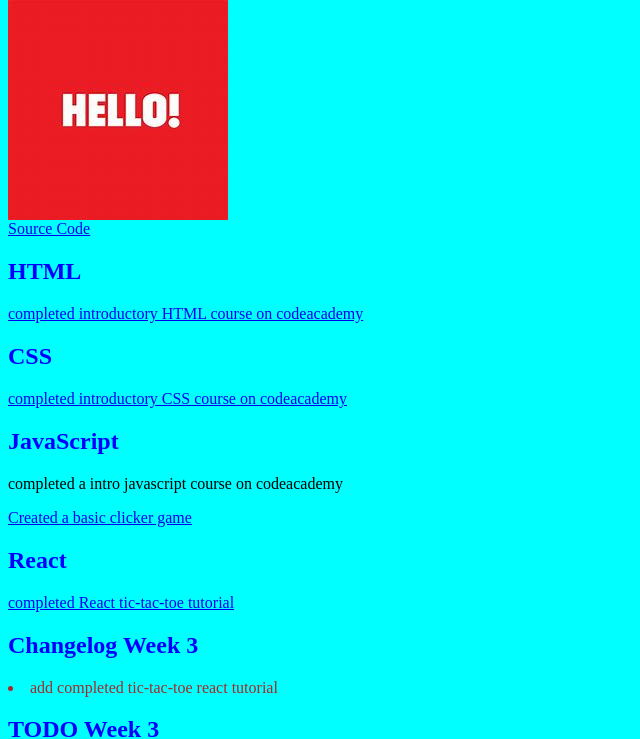
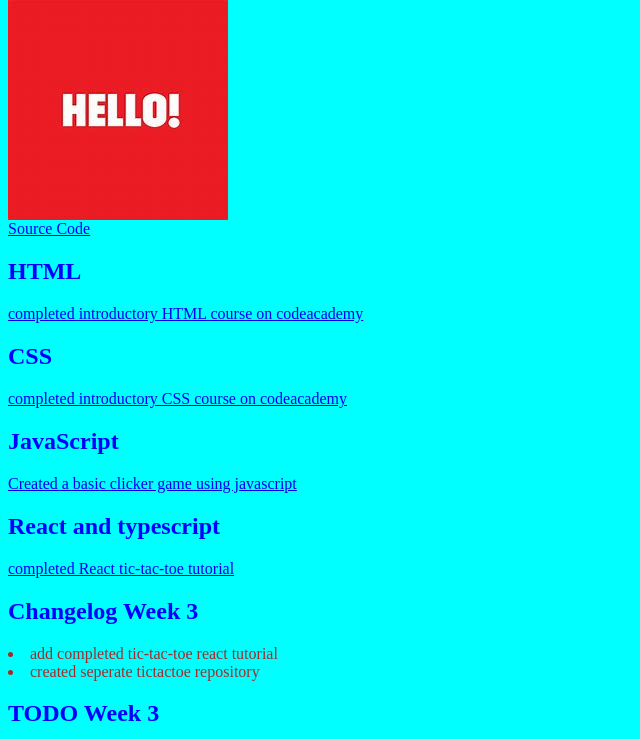
Before and after one commit to jakobw10/jakobw10.github.io, a plain HTML site: page index.html in a window 1280 px wide. Shown: the part 66-805 px from the top of the page, without its empty margins (0-640 px from the left). Drawn offline with Linux system fonts and the light colour scheme.

Commit message:
updated react and javascript sections

```diff
--- a/index.html
+++ b/index.html
@@ -15,16 +15,17 @@
   </body>
   <h2 class='heading'> JavaScript</h2>
   <body>
-    <p>completed a intro javascript course on codeacademy</p>
-    <a href="https://jakobw10.github.io/clicker.html">Created a basic clicker game </a>
+    <a href="https://jakobw10.github.io/clicker.html">Created a basic clicker game using javascript</a>
   </body>
-<h2 class='heading'> React</h2>
+<h2 class='heading'> React and typescript</h2>
   <body>
     <a href="https://jakobw10.github.io/tictactoe"> completed React tic-tac-toe tutorial</a>
   </body>
 <h2 class='heading'> Changelog Week 3</h2>
   <body>
     <li> add completed tic-tac-toe react tutorial</li>
+    <li> created seperate tictactoe repository</li>
+
   </body>
 <h2 class='heading'> TODO Week 3</h2>
   <h2 class='heading'> Changelog Week 2 </h2>
```
